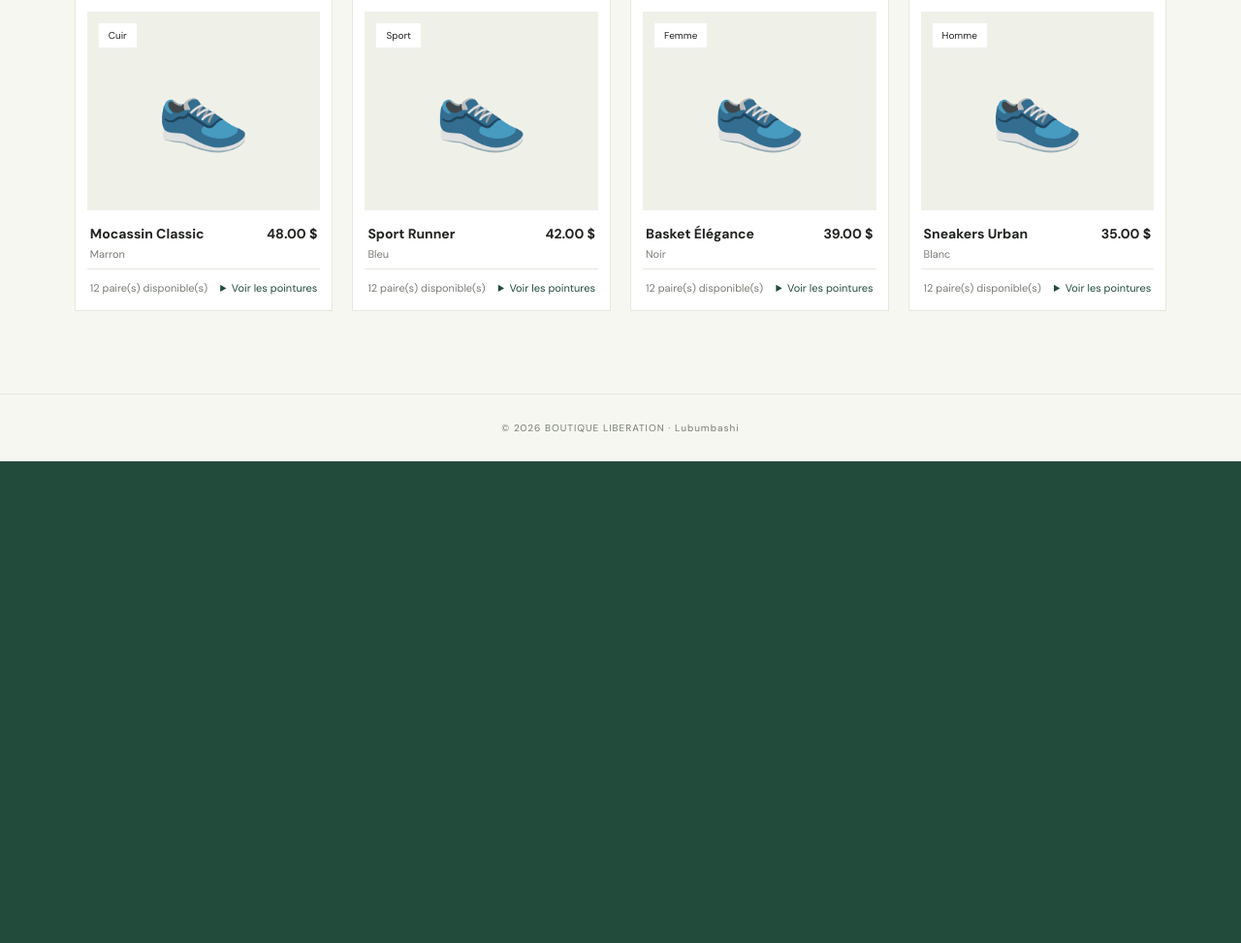
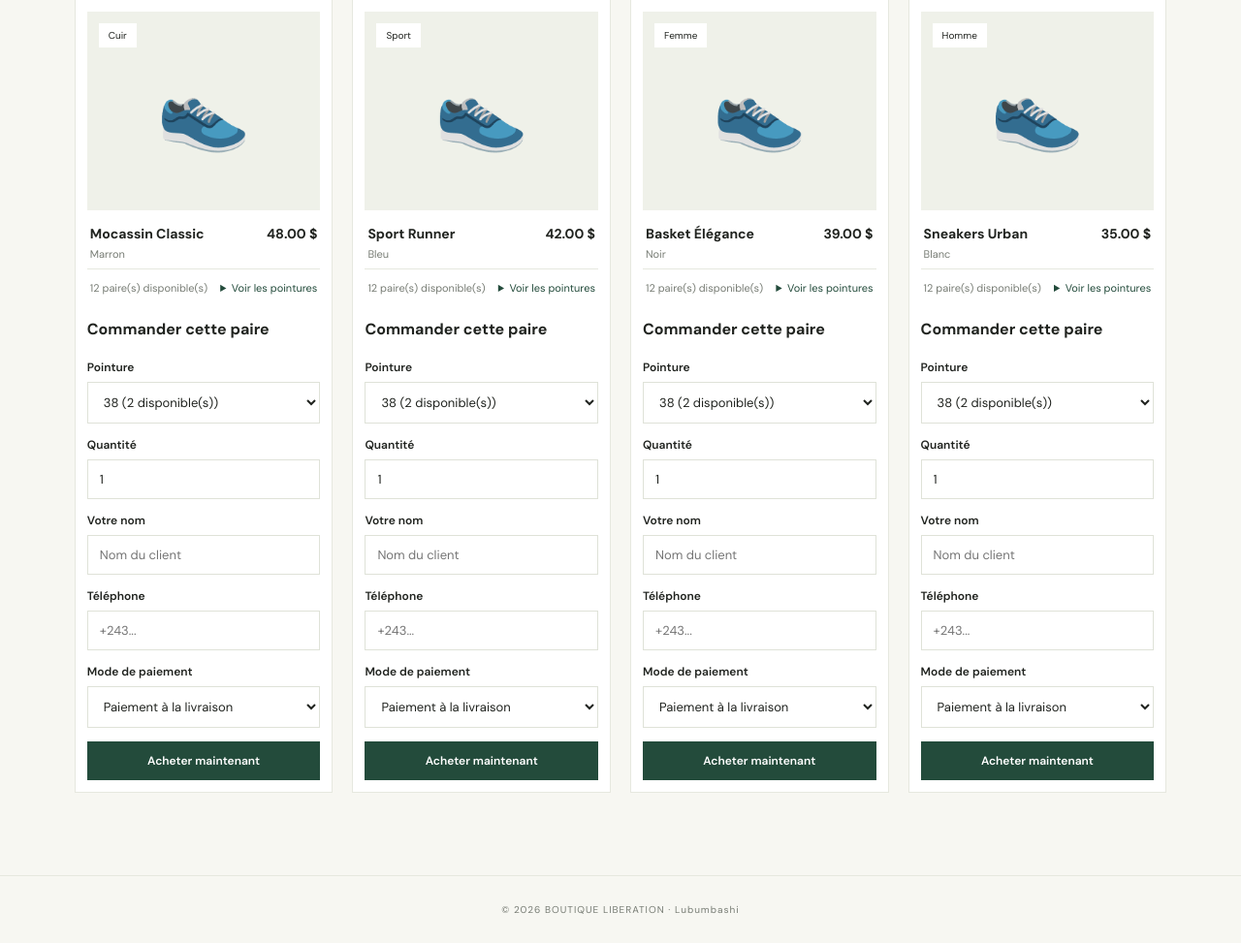
Before and after one commit to davidntk/BOUTIQUE-LIBERATION, a Flask app: page / in a window 1280 px wide. Shown: the part 805-1778 px from the top of the page at 97% size. Before the commit the page ends 1281 px from the top, so only its background shows below. Run offline with Flask 3, Linux system fonts and the light colour scheme; data comes from the database, SQL or seed files in the repository; some web fonts are replaced.

Commit message:
Ajout de la commande directe depuis le catalogue

```diff
--- a/app.py
+++ b/app.py
@@ -114,6 +114,51 @@ def index():
     for row in sizes:
         by_product.setdefault(row["product_id"], []).append(row)
     return render_template("index.html", products=products, sizes=by_product, q=term, category=category)
+
+
+@app.route("/acheter/<int:product_id>", methods=["POST"])
+def buy_product(product_id):
+    """Permet au client de commander directement depuis le catalogue public."""
+    conn = db()
+    try:
+        size = request.form.get("size", "").strip()
+        qty = int(request.form.get("quantity", "1"))
+        customer = request.form.get("customer_name", "").strip() or "Client en ligne"
+        phone = request.form.get("phone", "").strip()
+        payment = request.form.get("payment_method", "Paiement à la livraison")
+        allowed_payments = ("Espèces", "Airtel Money", "Orange Money", "M-Pesa", "Paiement à la livraison")
+        if qty < 1 or payment not in allowed_payments or not size:
+            raise ValueError("Vérifie la pointure, la quantité et le mode de paiement.")
+        product = conn.execute("SELECT * FROM products WHERE id=?", (product_id,)).fetchone()
+        stock_row = conn.execute(
+            "SELECT quantity FROM stock WHERE product_id=? AND size=?",
+            (product_id, size)
+        ).fetchone()
+        if not product or not stock_row or stock_row["quantity"] < qty:
+            raise ValueError("Cette pointure n'est pas disponible en quantité suffisante.")
+        total = product["sale_price"] * qty
+        cur = conn.execute(
+            "INSERT INTO sales(customer_name,phone,total,payment_method) VALUES(?,?,?,?)",
+            (customer, phone, total, payment)
+        )
+        conn.execute(
+            "INSERT INTO sale_items(sale_id,product_id,size,quantity,unit_price) VALUES(?,?,?,?,?)",
+            (cur.lastrowid, product_id, size, qty, product["sale_price"])
+        )
+        conn.execute(
+            "UPDATE stock SET quantity=quantity-? WHERE product_id=? AND size=?",
+            (qty, product_id, size)
+        )
+        conn.execute(
+            "INSERT INTO movements(product_id,size,quantity,kind,reason) VALUES(?,?,?,?,?)",
+            (product_id, size, qty, "SORTIE", "Commande client en ligne #" + str(cur.lastrowid))
+        )
+        conn.commit()
+        flash("Commande enregistrée avec succès ! Votre numéro de commande est #" + str(cur.lastrowid), "success")
+    except (ValueError, KeyError, sqlite3.Error) as exc:
+        conn.rollback()
+        flash(str(exc) or "Impossible d'enregistrer la commande.", "error")
+    return redirect(url_for("index") + "#catalogue")
 
 @app.route("/login", methods=["GET","POST"])
 def login():
--- a/templates/index.html
+++ b/templates/index.html
@@ -3,5 +3,6 @@
 <section class="hero"><div><p class="eyebrow">LE STYLE À CHAQUE PAS</p><h1>Trouvez votre<br><em>prochaine paire.</em></h1><p>Découvrez notre sélection de chaussures pour toutes les occasions.</p><a class="button light" href="#catalogue">Explorer le catalogue</a></div><div class="hero-art"><span>BL</span><small>WALK YOUR WAY</small></div></section>
 <section id="catalogue" class="section"><div class="section-heading"><div><p class="eyebrow">NOTRE COLLECTION</p><h2>Le catalogue</h2></div><form class="search" method="get"><input name="q" value="{{ q }}" placeholder="Rechercher une chaussure..."><button class="button dark">Rechercher</button></form></div>
 <div class="chips"><a class="{% if not category %}active{% endif %}" href="{{ url_for('index') }}">Tous</a>{% for cat in ['Homme','Femme','Sport','Cuir'] %}<a class="{% if category==cat %}active{% endif %}" href="{{ url_for('index',category=cat,q=q) }}">{{ cat }}</a>{% endfor %}</div>
-<div class="product-grid">{% for p in products %}<article class="product-card"><div class="product-image">{% if p.image_url %}<img src="{{ p.image_url }}" alt="{{ p.name }}">{% else %}<span class="shoe-icon">👟</span>{% endif %}<span class="tag">{{ p.category }}</span></div><div class="product-info"><div><h3>{{ p.name }}</h3><p>{{ p.color or 'Collection' }}</p></div><strong>{{ '%.2f'|format(p.sale_price) }} $</strong></div><div class="product-bottom"><span class="{% if p.total_stock<=2 %}low{% endif %}">{{ p.total_stock }} paire(s) disponible(s)</span><details><summary>Voir les pointures</summary><div class="size-list">{% for s in sizes.get(p.id,[]) %}<span>{{ s.size }} : {{ s.quantity }}</span>{% endfor %}</div></details></div></article>{% else %}<p>Aucun produit trouvé.</p>{% endfor %}</div></section>
+<div class="product-grid">{% for p in products %}<article class="product-card"><div class="product-image">{% if p.image_url %}<img src="{{ p.image_url }}" alt="{{ p.name }}">{% else %}<span class="shoe-icon">👟</span>{% endif %}<span class="tag">{{ p.category }}</span></div><div class="product-info"><div><h3>{{ p.name }}</h3><p>{{ p.color or 'Collection' }}</p></div><strong>{{ '%.2f'|format(p.sale_price) }} $</strong></div><div class="product-bottom"><span class="{% if p.total_stock<=2 %}low{% endif %}">{{ p.total_stock }} paire(s) disponible(s)</span><details><summary>Voir les pointures</summary><div class="size-list">{% for s in sizes.get(p.id,[]) %}<span>{{ s.size }} : {{ s.quantity }}</span>{% endfor %}</div></details></div>
+{% if p.total_stock > 0 %}<form class="buy-form" method="post" action="{{ url_for('buy_product', product_id=p.id) }}"><h4>Commander cette paire</h4><label>Pointure<select name="size" required>{% for s in sizes.get(p.id,[]) if s.quantity > 0 %}<option value="{{ s.size }}">{{ s.size }} ({{ s.quantity }} disponible(s))</option>{% endfor %}</select></label><div class="buy-fields"><label>Quantité<input type="number" name="quantity" min="1" max="{{ p.total_stock }}" value="1" required></label><label>Votre nom<input name="customer_name" placeholder="Nom du client"></label></div><label>Téléphone<input name="phone" type="tel" placeholder="+243..." required></label><label>Mode de paiement<select name="payment_method"><option>Paiement à la livraison</option><option>Espèces</option><option>Airtel Money</option><option>Orange Money</option><option>M-Pesa</option></select></label><button class="button dark full" type="submit">Acheter maintenant</button></form>{% else %}<p class="out-of-stock">Rupture de stock</p>{% endif %}</article>{% else %}<p>Aucun produit trouvé.</p>{% endfor %}</div></section>
 {% endblock %}
```
